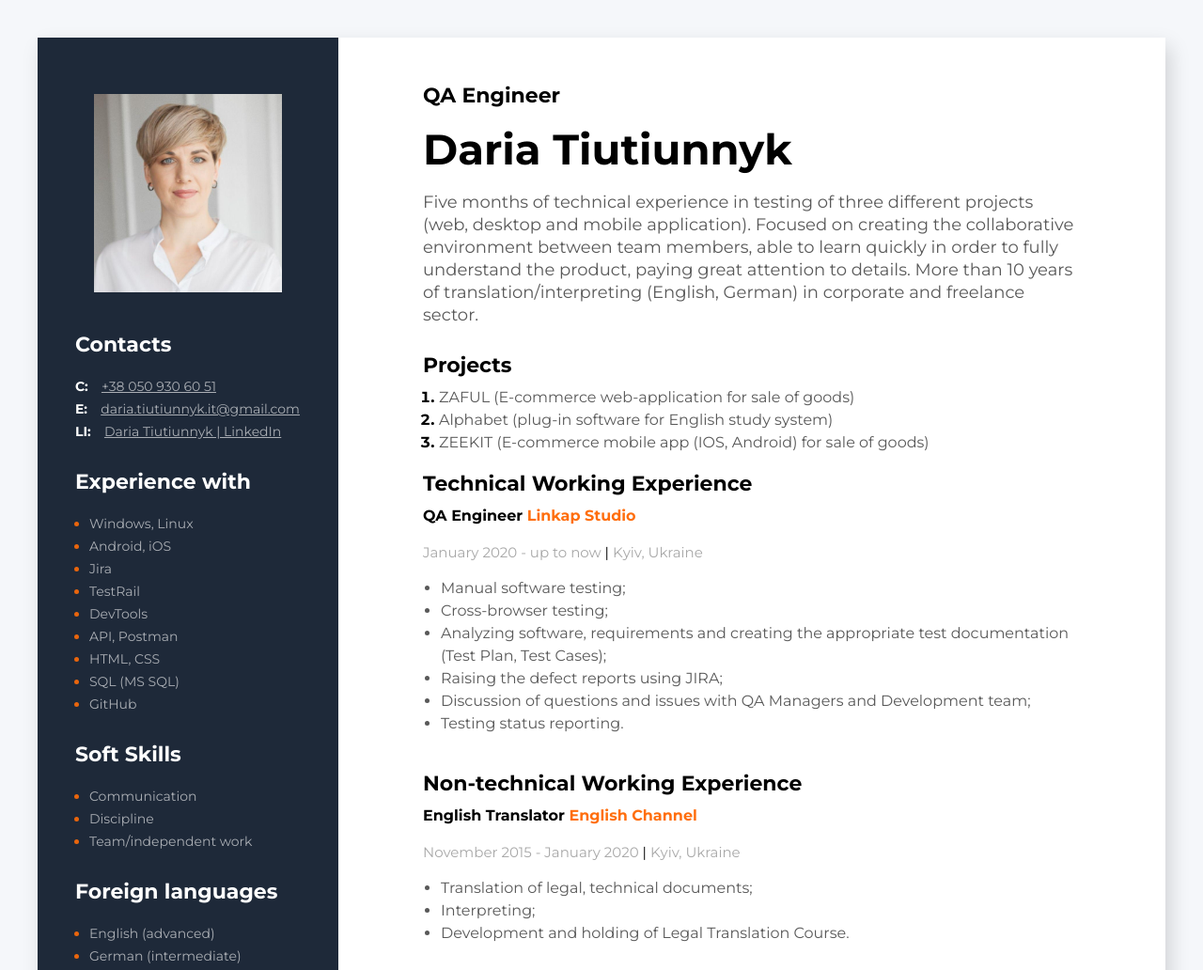
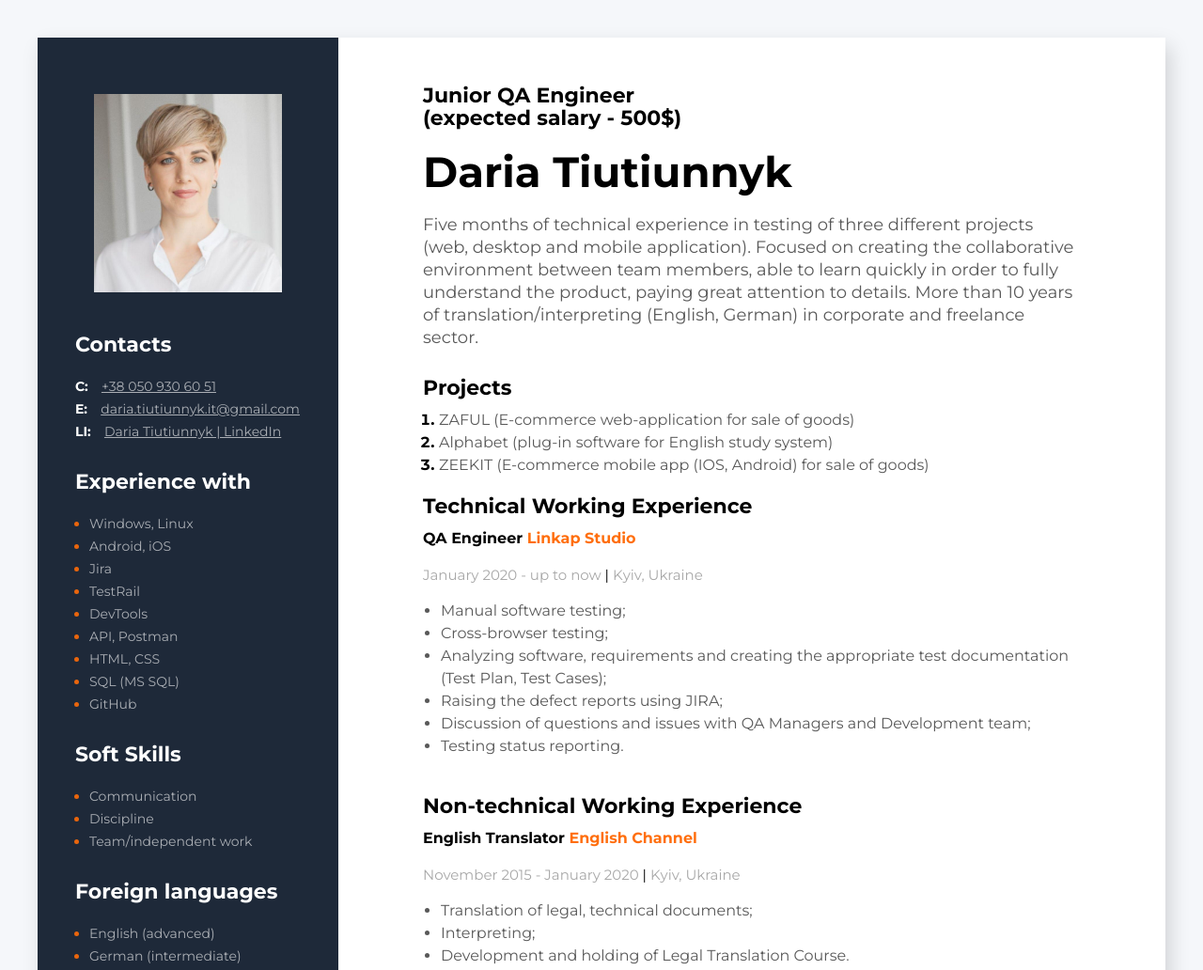
Before and after one commit to daria-tiutiunnyk/cv, a plain HTML site: page index.html in a window 1280 px wide. Shown: the top 1032 px of the page at 94% size. Drawn offline with Linux system fonts and the light colour scheme.

Commit message:
Adds salary

```diff
--- a/index.html
+++ b/index.html
@@ -111,7 +111,8 @@
       <div class="about-me-container">
         <!--about me main info-->
         <div class="info-container">
-          <h3 class="profession">QA Engineer</h3>
+          <h3 class="profession">Junior QA Engineer</h3>
+          <h3 class="profession">(expected salary - 500$)</h3>
           <h1 class="name">Daria Tiutiunnyk</h1>
           <p class="description">
             Five months of technical experience in testing of three different
@@ -244,7 +245,7 @@
                 contracts, reports;
               </li>
               <li class="profession-duties-item">
-                Arrangement of meetings with foreign partners/interpreting.
+                Arrangement of meetings with foreign partners and interpreting.
               </li>
             </ul>
           </div>
```
